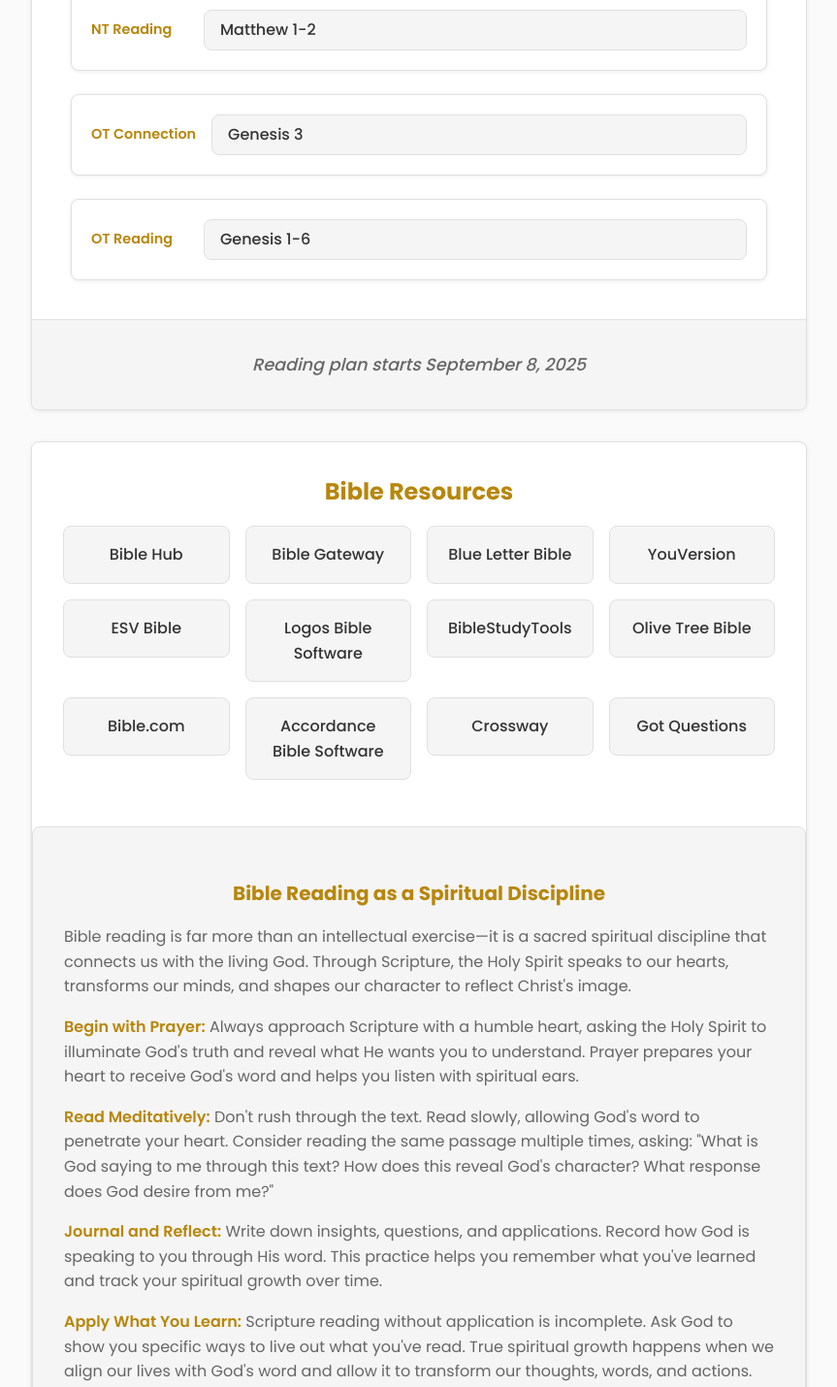
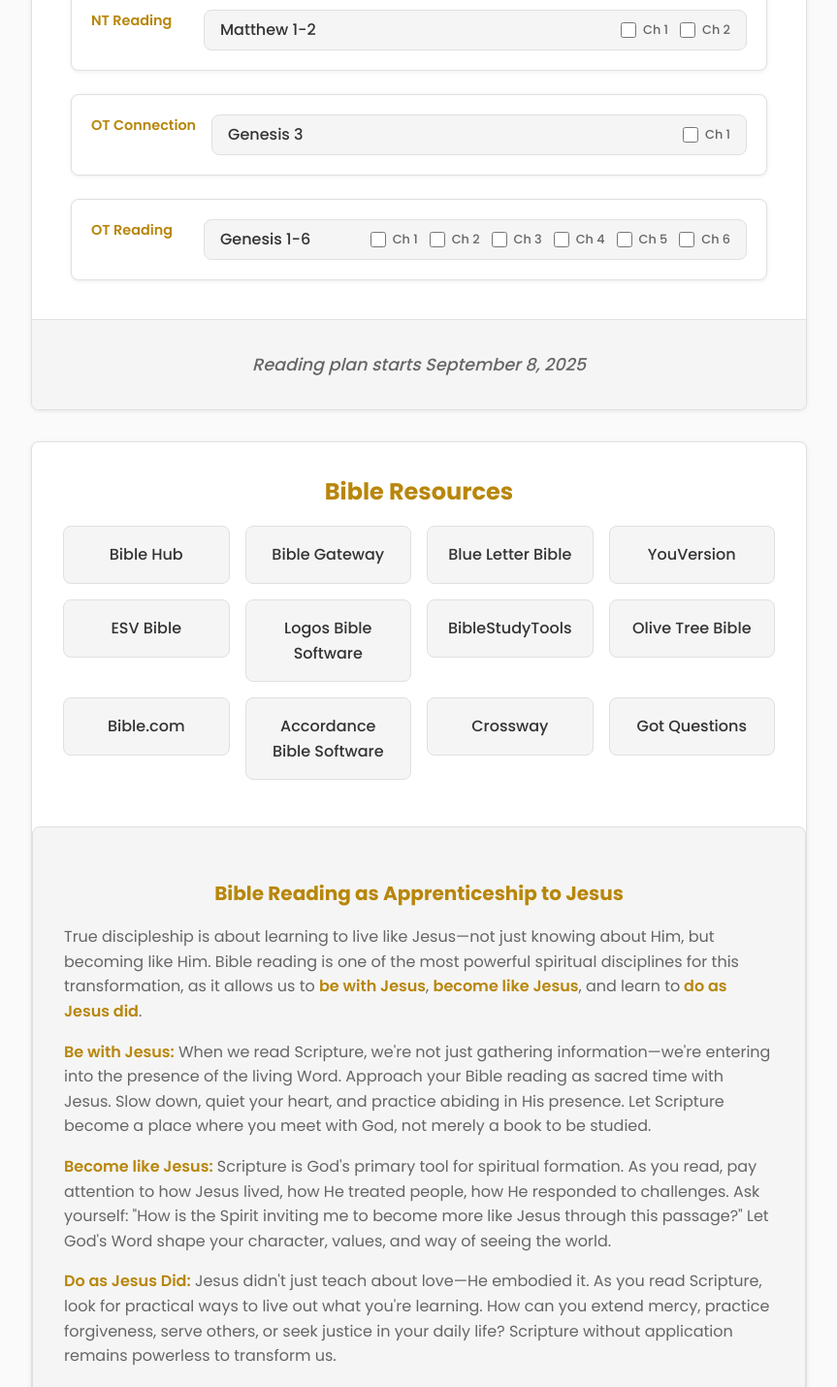
Before and after one commit to Codingpastor/biblereadinplan---redo2, a React (Vite) app in the folder web/: page / in a window 1280 px wide. Shown: the part 640-2070 px from the top of the page at 97% size, without its empty margins (208-1071 px from the left). Built offline with nearby package versions, Linux system fonts and the light colour scheme; the HTML template or start-up script is replaced by a standard one.

Commit message:
feat: enhance reading progress tracking and improve passage display

```diff
--- a/web/src/App.css
+++ b/web/src/App.css
@@ -299,7 +299,7 @@ body {
   box-shadow: var(--shadow-card);
   transition: var(--transition);
   display: flex;
-  align-items: center;
+  align-items: flex-start;
   gap: 1rem;
 }
 
@@ -317,25 +317,94 @@ body {
   flex-shrink: 0;
 }
 
+.reading-passages {
+  display: flex;
+  flex-direction: column;
+  gap: 0.5rem;
+  flex-grow: 1;
+}
+
+.passage-item {
+  display: flex;
+  align-items: center;
+  gap: 0.75rem;
+}
+
+.reading-link-container {
+  display: flex;
+  align-items: center;
+  background: var(--surface-light);
+  border-radius: var(--border-radius);
+  border: 1px solid var(--border);
+  padding: 0.5rem 1rem;
+  flex-grow: 1;
+  transition: var(--transition);
+}
+
+.reading-link-container:hover {
+  background: var(--surface-hover);
+  border-color: var(--primary);
+}
+
 .reading-link {
-  display: inline-block;
   color: var(--text);
   text-decoration: none;
   font-weight: 500;
   font-size: 1rem;
   line-height: 1.5;
   transition: var(--transition);
-  padding: 0.5rem 1rem;
-  background: var(--surface-light);
-  border-radius: var(--border-radius);
-  border: 1px solid var(--border);
   flex-grow: 1;
+  padding: 0;
+  background: none;
+  border: none;
+  border-radius: 0;
 }
 
 .reading-link:hover {
   color: var(--primary);
-  background: var(--surface-hover);
-  border-color: var(--primary);
+}
+
+.reading-link:focus {
+  outline: none;
+}
+
+.reading-link:visited {
+  color: var(--text);
+}
+
+.reading-link:visited:hover {
+  color: var(--primary);
+}
+
+.chapter-checkboxes {
+  display: flex;
+  gap: 0.5rem;
+  align-items: center;
+  flex-shrink: 0;
+  margin-left: auto;
+  padding-left: 1rem;
+}
+
+.chapter-checkbox-label {
+  display: flex;
+  align-items: center;
+  gap: 0.25rem;
+  cursor: pointer;
+  font-size: 0.8rem;
+  color: var(--text-secondary);
+}
+
+.chapter-number {
+  font-weight: 500;
+  white-space: nowrap;
+}
+
+.reading-checkbox {
+  width: 16px;
+  height: 16px;
+  cursor: pointer;
+  accent-color: var(--primary);
+  flex-shrink: 0;
 }
 
 /* Resources Section */
@@ -505,8 +574,17 @@ body {
 
 /* Focus States for Accessibility */
 .nav-button:focus,
-.reading-link:focus,
 .resource-link:focus {
+  outline: 2px solid var(--primary);
+  outline-offset: 2px;
+}
+
+.reading-link:focus-visible {
+  outline: 2px solid var(--primary);
+  outline-offset: 2px;
+}
+
+.reading-checkbox:focus {
   outline: 2px solid var(--primary);
   outline-offset: 2px;
 }
--- a/web/src/App.jsx
+++ b/web/src/App.jsx
@@ -44,14 +44,83 @@ const bibleResources = [
 
 export default function App() {
   const [weekIndex, setWeekIndex] = useState(0);
+  const [readingProgress, setReadingProgress] = useState({});
 
   useEffect(() => {
     const today = new Date();
     setWeekIndex(getCurrentWeekIndex(planData, today));
+
+    // Load reading progress from localStorage
+    const savedProgress = localStorage.getItem('bibleReadingProgress');
+    if (savedProgress) {
+      setReadingProgress(JSON.parse(savedProgress));
+    }
   }, []);
 
   const week = planData[weekIndex];
   const progressPercentage = Math.round(((weekIndex + 1) / planData.length) * 100);
+
+  // Function to handle checkbox changes
+  const handleReadingCheck = (weekIndex, readingType, sectionIndex, chapterIndex = null) => {
+    const key = chapterIndex !== null
+      ? `${weekIndex}-${readingType}-${sectionIndex}-${chapterIndex}`
+      : `${weekIndex}-${readingType}-${sectionIndex}`;
+
+    const newProgress = {
+      ...readingProgress,
+      [key]: !readingProgress[key]
+    };
+
+    setReadingProgress(newProgress);
+    localStorage.setItem('bibleReadingProgress', JSON.stringify(newProgress));
+  };
+
+  // Function to check if a reading is completed
+  const isReadingCompleted = (weekIndex, readingType, sectionIndex, chapterIndex = null) => {
+    const key = chapterIndex !== null
+      ? `${weekIndex}-${readingType}-${sectionIndex}-${chapterIndex}`
+      : `${weekIndex}-${readingType}-${sectionIndex}`;
+
+    return readingProgress[key] || false;
+  };
+
+  // Function to parse chapter ranges and get individual chapters
+  const parseChapterRange = (passage) => {
+    if (!passage) return [];
+
+    // Handle ranges like "Matthew 1-2" or "Genesis 1-3"
+    const rangeMatch = passage.match(/^(.+?)\s+(\d+)-(\d+)$/);
+    if (rangeMatch) {
+      const [, book, start, end] = rangeMatch;
+      const chapters = [];
+      for (let i = parseInt(start); i <= parseInt(end); i++) {
+        chapters.push(`${book} ${i}`);
+      }
+      return {
+        display: passage,
+        chapters: chapters,
+        isRange: true
+      };
+    }
+
+    // Handle single chapters or other formats
+    return {
+      display: passage,
+      chapters: [passage],
+      isRange: false
+    };
+  };
+
+  // Function to split passages into chapters
+  const getChapters = (passage) => {
+    if (!passage) return [];
+    // Split by semicolon first, then by comma if no semicolon
+    const sections = passage.includes(';')
+      ? passage.split(';').map(ch => ch.trim())
+      : passage.split(',').map(ch => ch.trim());
+
+    return sections.map(section => parseChapterRange(section));
+  };
 
   return (
     <div className="container">
@@ -105,42 +174,108 @@ export default function App() {
             <span className="reading-label">
               NT Reading
             </span>
+            <div className="reading-passages">
+              {getChapters(week.nt).map((section, sectionIndex) => (
+                <div key={sectionIndex} className="passage-item">
+                  <div className="reading-link-container">
                     <a
-              href={passageLink(week.nt)}
+                      href={passageLink(section.display)}
                       target="_blank"
                       rel="noopener noreferrer"
                       className="reading-link"
                     >
-              {week.nt}
+                      {section.display}
                     </a>
+                    <div className="chapter-checkboxes">
+                      {section.chapters.map((chapter, chapterIndex) => (
+                        <label key={chapterIndex} className="chapter-checkbox-label">
+                          <input
+                            type="checkbox"
+                            id={`nt-${weekIndex}-${sectionIndex}-${chapterIndex}`}
+                            checked={isReadingCompleted(weekIndex, 'nt', sectionIndex, chapterIndex)}
+                            onChange={() => handleReadingCheck(weekIndex, 'nt', sectionIndex, chapterIndex)}
+                            className="reading-checkbox"
+                          />
+                          <span className="chapter-number">Ch {chapterIndex + 1}</span>
+                        </label>
+                      ))}
+                    </div>
+                  </div>
+                </div>
+              ))}
+            </div>
           </div>
 
           <div className="reading-item">
             <span className="reading-label">
               OT Connection
             </span>
+            <div className="reading-passages">
+              {getChapters(week.otConnection).map((section, sectionIndex) => (
+                <div key={sectionIndex} className="passage-item">
+                  <div className="reading-link-container">
                     <a
-              href={passageLink(week.otConnection)}
+                      href={passageLink(section.display)}
                       target="_blank"
                       rel="noopener noreferrer"
                       className="reading-link"
                     >
-              {week.otConnection}
+                      {section.display}
                     </a>
+                    <div className="chapter-checkboxes">
+                      {section.chapters.map((chapter, chapterIndex) => (
+                        <label key={chapterIndex} className="chapter-checkbox-label">
+                          <input
+                            type="checkbox"
+                            id={`otConnection-${weekIndex}-${sectionIndex}-${chapterIndex}`}
+                            checked={isReadingCompleted(weekIndex, 'otConnection', sectionIndex, chapterIndex)}
+                            onChange={() => handleReadingCheck(weekIndex, 'otConnection', sectionIndex, chapterIndex)}
+                            className="reading-checkbox"
+                          />
+                          <span className="chapter-number">Ch {chapterIndex + 1}</span>
+                        </label>
+                      ))}
+                    </div>
+                  </div>
+                </div>
+              ))}
+            </div>
           </div>
 
           <div className="reading-item">
             <span className="reading-label">
               OT Reading
             </span>
+            <div className="reading-passages">
+              {getChapters(week.ot).map((section, sectionIndex) => (
+                <div key={sectionIndex} className="passage-item">
+                  <div className="reading-link-container">
                     <a
-              href={passageLink(week.ot)}
+                      href={passageLink(section.display)}
                       target="_blank"
                       rel="noopener noreferrer"
                       className="reading-link"
                     >
-              {week.ot}
+                      {section.display}
                     </a>
+                    <div className="chapter-checkboxes">
+                      {section.chapters.map((chapter, chapterIndex) => (
+                        <label key={chapterIndex} className="chapter-checkbox-label">
+                          <input
+                            type="checkbox"
+                            id={`ot-${weekIndex}-${sectionIndex}-${chapterIndex}`}
+                            checked={isReadingCompleted(weekIndex, 'ot', sectionIndex, chapterIndex)}
+                            onChange={() => handleReadingCheck(weekIndex, 'ot', sectionIndex, chapterIndex)}
+                            className="reading-checkbox"
+                          />
+                          <span className="chapter-number">Ch {chapterIndex + 1}</span>
+                        </label>
+                      ))}
+                    </div>
+                  </div>
+                </div>
+              ))}
+            </div>
           </div>
         </div>
 
@@ -171,43 +306,48 @@ export default function App() {
           ))}
         </ul>
         <div className="spiritual-discipline-section">
-          <h3 className="discipline-title">Bible Reading as a Spiritual Discipline</h3>
+          <h3 className="discipline-title">Bible Reading as Apprenticeship to Jesus</h3>
           <p className="discipline-text">
-            Bible reading is far more than an intellectual exercise—it is a sacred spiritual discipline
-            that connects us with the living God. Through Scripture, the Holy Spirit speaks to our hearts,
-            transforms our minds, and shapes our character to reflect Christ's image.
+            True discipleship is about learning to live like Jesus—not just knowing about Him, but becoming
+            like Him. Bible reading is one of the most powerful spiritual disciplines for this transformation,
+            as it allows us to <strong>be with Jesus</strong>, <strong>become like Jesus</strong>, and learn to
+            <strong> do as Jesus did</strong>.
           </p>
           <p className="discipline-text">
-            <strong>Begin with Prayer:</strong> Always approach Scripture with a humble heart, asking the
-            Holy Spirit to illuminate God's truth and reveal what He wants you to understand. Prayer prepares
-            your heart to receive God's word and helps you listen with spiritual ears.
+            <strong>Be with Jesus:</strong> When we read Scripture, we're not just gathering information—we're
+            entering into the presence of the living Word. Approach your Bible reading as sacred time with
+            Jesus. Slow down, quiet your heart, and practice abiding in His presence. Let Scripture become
+            a place where you meet with God, not merely a book to be studied.
           </p>
           <p className="discipline-text">
-            <strong>Read Meditatively:</strong> Don't rush through the text. Read slowly, allowing God's
-            word to penetrate your heart. Consider reading the same passage multiple times, asking: "What
-            is God saying to me through this text? How does this reveal God's character? What response does
-            God desire from me?"
+            <strong>Become like Jesus:</strong> Scripture is God's primary tool for spiritual formation.
+            As you read, pay attention to how Jesus lived, how He treated people, how He responded to
+            challenges. Ask yourself: "How is the Spirit inviting me to become more like Jesus through
+            this passage?" Let God's Word shape your character, values, and way of seeing the world.
           </p>
           <p className="discipline-text">
-            <strong>Journal and Reflect:</strong> Write down insights, questions, and applications. Record
-            how God is speaking to you through His word. This practice helps you remember what you've learned
-            and track your spiritual growth over time.
+            <strong>Do as Jesus Did:</strong> Jesus didn't just teach about love—He embodied it. As you
+            read Scripture, look for practical ways to live out what you're learning. How can you extend
+            mercy, practice forgiveness, serve others, or seek justice in your daily life? Scripture
+            without application remains powerless to transform us.
           </p>
           <p className="discipline-text">
-            <strong>Apply What You Learn:</strong> Scripture reading without application is incomplete. Ask
-            God to show you specific ways to live out what you've read. True spiritual growth happens when
-            we align our lives with God's word and allow it to transform our thoughts, words, and actions.
+            <strong>Create Sacred Rhythms:</strong> Develop a sustainable rule of life that includes regular
+            Scripture reading. This isn't about checking off a religious duty, but about creating space
+            for God to form you. Start small—even five minutes of intentional Bible reading can become
+            a powerful spiritual discipline when practiced consistently.
           </p>
           <p className="discipline-text">
-            <strong>Stay Consistent:</strong> Like any relationship, consistency deepens intimacy. Even if
-            you can only read a few verses each day, maintain regular communion with God through His word.
-            Remember that God desires to speak to you personally through Scripture—He has something special
-            for you each day.
+            <strong>Practice Lectio Divina:</strong> Try reading Scripture slowly and prayerfully. Read
+            a short passage three times: first for understanding, second for personal application, third
+            for hearing God's invitation to you. This ancient practice helps us encounter God through
+            His Word rather than just analyzing it.
           </p>
           <p className="discipline-text">
-            Building this discipline takes time and patience with yourself. Start where you are, be consistent,
-            and trust the Holy Spirit to guide you. Over time, Bible reading will become not just a habit,
-            but a cherished time of intimate fellowship with your heavenly Father.
+            Remember, spiritual formation is not about perfection but about apprenticeship. You're learning
+            to follow Jesus in the way of love, and Scripture is your guide. Be patient with yourself,
+            stay consistent, and trust that God is at work in you through His Word. This is how we grow
+            from being merely believers to becoming true apprentices of Jesus.
           </p>
         </div>
       </footer>
```
Lines whose indentation alone changed are shown as unchanged.
